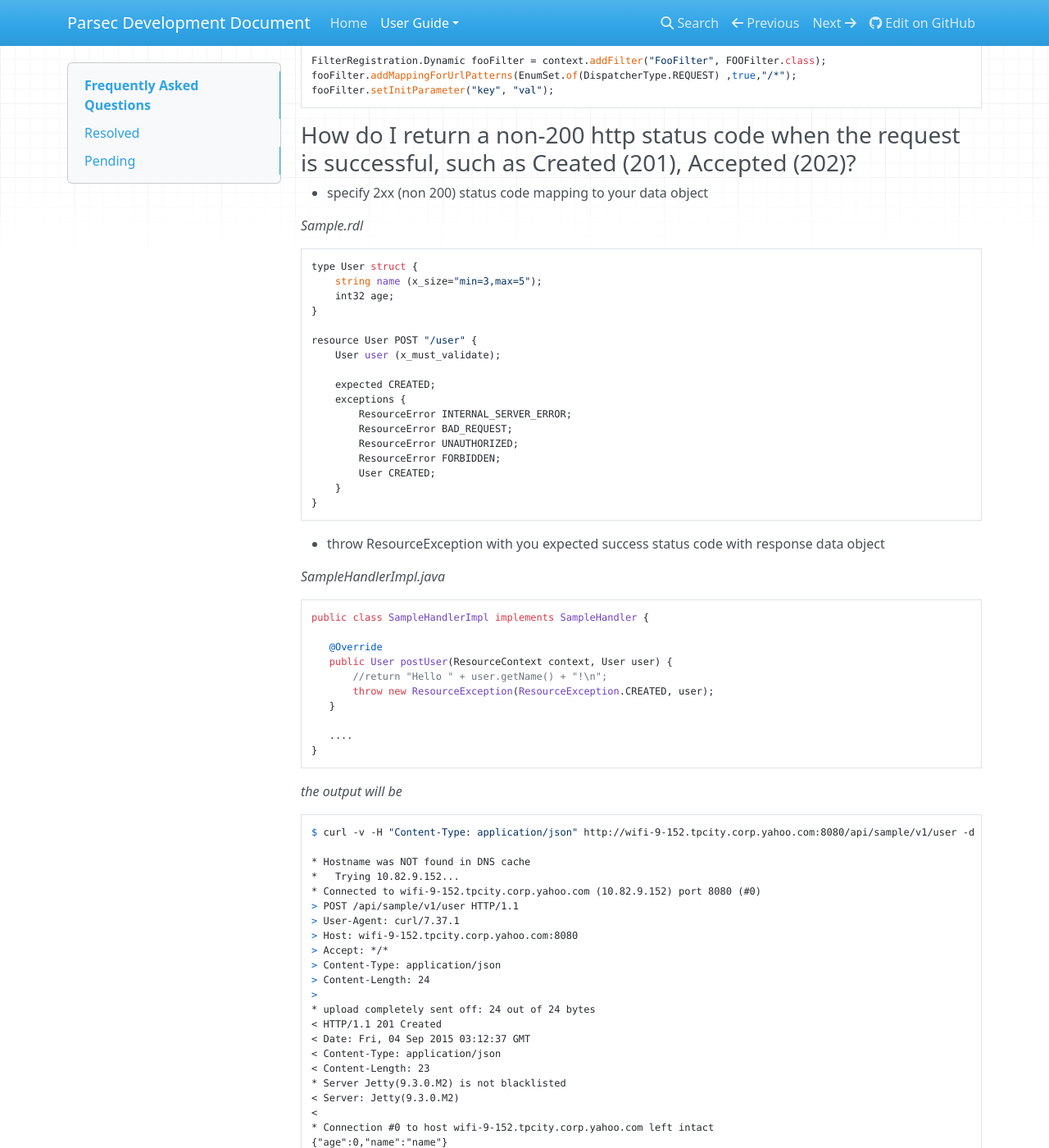
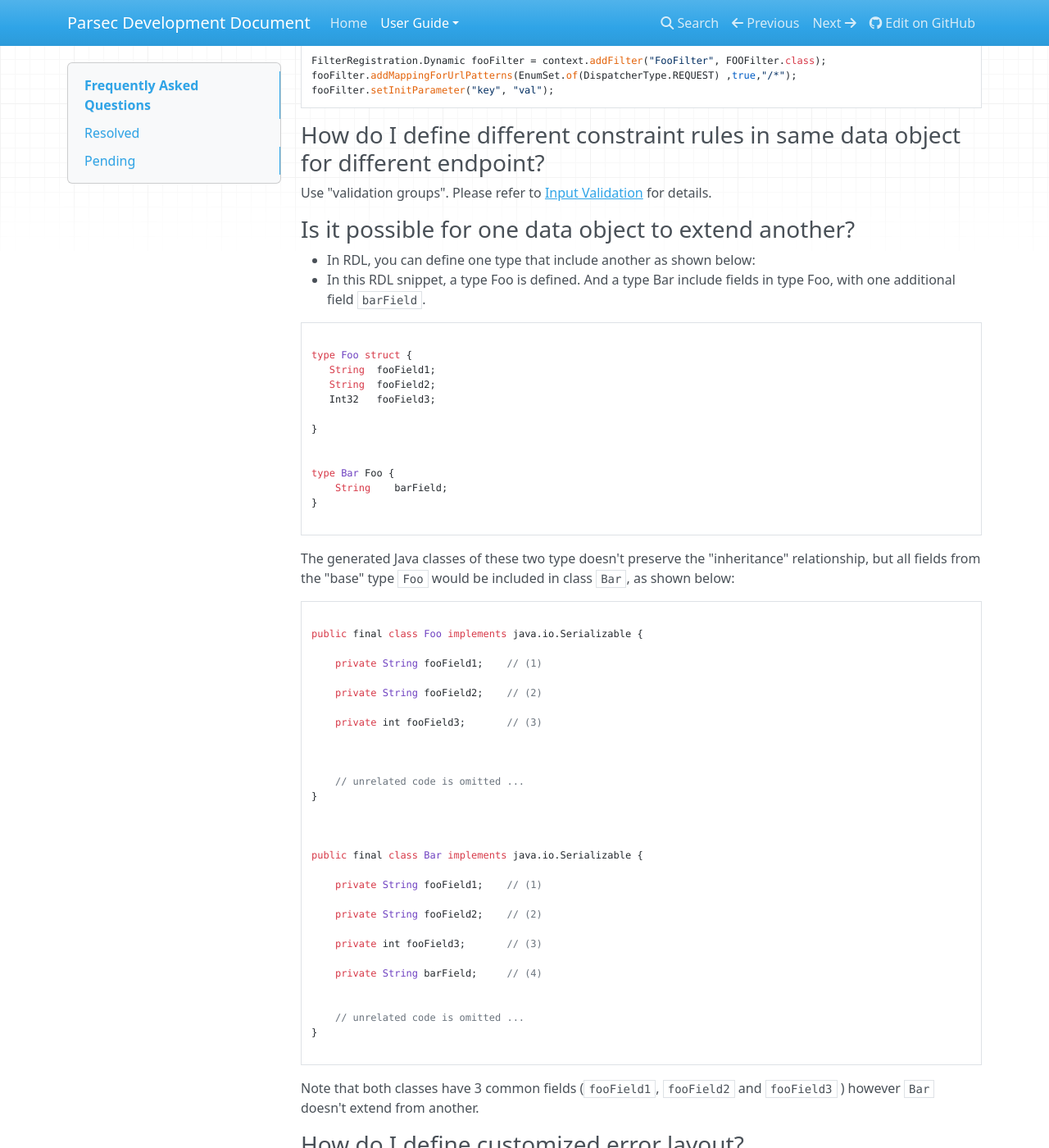
Before and after one commit to yahoo/parsec, an MkDocs documentation site: the page built from docs/faq.md, in a window 1280 px wide and 1400 px high, scrolled down 1456 px. Shown: the whole window at 82% size. Built offline with MkDocs 1.6.1, drawn with Linux system fonts in a browser that asks for light colours; nearby versions of some CDN libraries; old or Windows-style settings are respelled for this version of MkDocs; some of the changed text lies outside the part shown.

Commit message:
added some recent changes (#46)
* added some recent changes

````diff
--- a/.travis.yml
+++ b/.travis.yml
@@ -15,8 +15,7 @@ cache:
 script:
 - git config --global user.email "builds@travis-ci.com"
 - git config --global user.name "Travis CI"
-- if [ "${TRAVIS_PULL_REQUEST}" == "false" ];then git checkout master;git remote set-url origin "https://$GITHUBKEY@github.com/yahoo/parsec";./gradlew release;fi
-- test "${TRAVIS_PULL_REQUEST}" == "true" || test "${TRAVIS_BRANCH}" != "master" || ./gradlew bintrayUpload
+- if [ "${TRAVIS_PULL_REQUEST}" == "false" ];then git checkout master;git remote set-url origin "https://$GITHUBKEY@github.com/yahoo/parsec";./gradlew release; ./gradlew bintrayUpload; fi
 - sudo pip install mkdocs
 - mkdocs build
 - if [ "${TRAVIS_PULL_REQUEST}" == "false" ];then git fetch && git fetch origin gh-pages:gh-pages;mkdocs gh-deploy --clean;fi
--- a/docs/faq.md
+++ b/docs/faq.md
@@ -78,76 +78,69 @@ fooFilter.addMappingForUrlPatterns(EnumSet.of(DispatcherType.REQUEST) ,true,"/*"
 fooFilter.setInitParameter("key", "val");
 ```
 
-### How do I return a non-200 http status code when the request is successful, such as Created (201), Accepted (202)?
+### How do I define different constraint rules in same data object for different endpoint?
 
--   specify 2xx (non 200) status code mapping to your data object
+Use "validation groups". Please refer to [Input Validation](/util/#input-validation) for details.
 
-*Sample.rdl*
+
+### Is it possible for one data object to extend another?
+
+- In RDL, you can define one type that include another as shown below:
+- In this RDL snippet, a type Foo is defined. And a type Bar include fields in type Foo, with one additional field `barField`.
 
 ```
-type User struct {
-    string name (x_size="min=3,max=5");
-    int32 age;
+
+type Foo struct {
+   String  fooField1;
+   String  fooField2;
+   Int32   fooField3;
+
 }
 
-resource User POST "/user" {
-    User user (x_must_validate);
 
-    expected CREATED;
-    exceptions {
-        ResourceError INTERNAL_SERVER_ERROR;
-        ResourceError BAD_REQUEST;
-        ResourceError UNAUTHORIZED;
-        ResourceError FORBIDDEN;
-        User CREATED;
-    }
+type Bar Foo {
+    String    barField;
 }
+
 ```
 
--   throw ResourceException with you expected success status code with
-    response data object
-
-*SampleHandlerImpl.java*
+The generated Java classes of these two type doesn't preserve the "inheritance" relationship, but all fields from the "base" type `Foo` would be included in class `Bar`, as shown below:
 
 ```
-public class SampleHandlerImpl implements SampleHandler {
 
-   @Override
-   public User postUser(ResourceContext context, User user) {
-       //return "Hello " + user.getName() + "!\n";
-       throw new ResourceException(ResourceException.CREATED, user);
-   }
+public final class Foo implements java.io.Serializable {
 
-   ....
+    private String fooField1;    // (1)
+
+    private String fooField2;    // (2)
+
+    private int fooField3;       // (3)
+
+
+
+    // unrelated code is omitted ...
 }
+
+
+
+public final class Bar implements java.io.Serializable {
+
+    private String fooField1;    // (1)
+
+    private String fooField2;    // (2)
+
+    private int fooField3;       // (3)
+
+    private String barField;     // (4)
+
+
+    // unrelated code is omitted ...
+}
+
 ```
 
-*the output will be*
+Note that both classes have 3 common fields (`fooField1`, `fooField2` and `fooField3` ) however `Bar` doesn't extend from another.
 
-```
-$ curl -v -H "Content-Type: application/json" http://wifi-9-152.tpcity.corp.yahoo.com:8080/api/sample/v1/user -d '{"age":0, "name":"name"}'
-
-* Hostname was NOT found in DNS cache
-*   Trying 10.82.9.152...
-* Connected to wifi-9-152.tpcity.corp.yahoo.com (10.82.9.152) port 8080 (#0)
-> POST /api/sample/v1/user HTTP/1.1
-> User-Agent: curl/7.37.1
-> Host: wifi-9-152.tpcity.corp.yahoo.com:8080
-> Accept: */*
-> Content-Type: application/json
-> Content-Length: 24
->
-* upload completely sent off: 24 out of 24 bytes
-< HTTP/1.1 201 Created
-< Date: Fri, 04 Sep 2015 03:12:37 GMT
-< Content-Type: application/json
-< Content-Length: 23
-* Server Jetty(9.3.0.M2) is not blacklisted
-< Server: Jetty(9.3.0.M2)
-<
-* Connection #0 to host wifi-9-152.tpcity.corp.yahoo.com left intact
-{"age":0,"name":"name"}
-```
 
 ### How do I define customized error layout?
 
@@ -298,6 +291,7 @@ dependencies {
 -   Detail info could reference [slf4j
     doc](http://www.slf4j.org/manual.html#projectDep)
 
+
 Pending
 -------
 
````
Also changed, not shown: other parts of docs/faq.md (+0 -1 lines), docs/util.md (+61 -0 lines).
